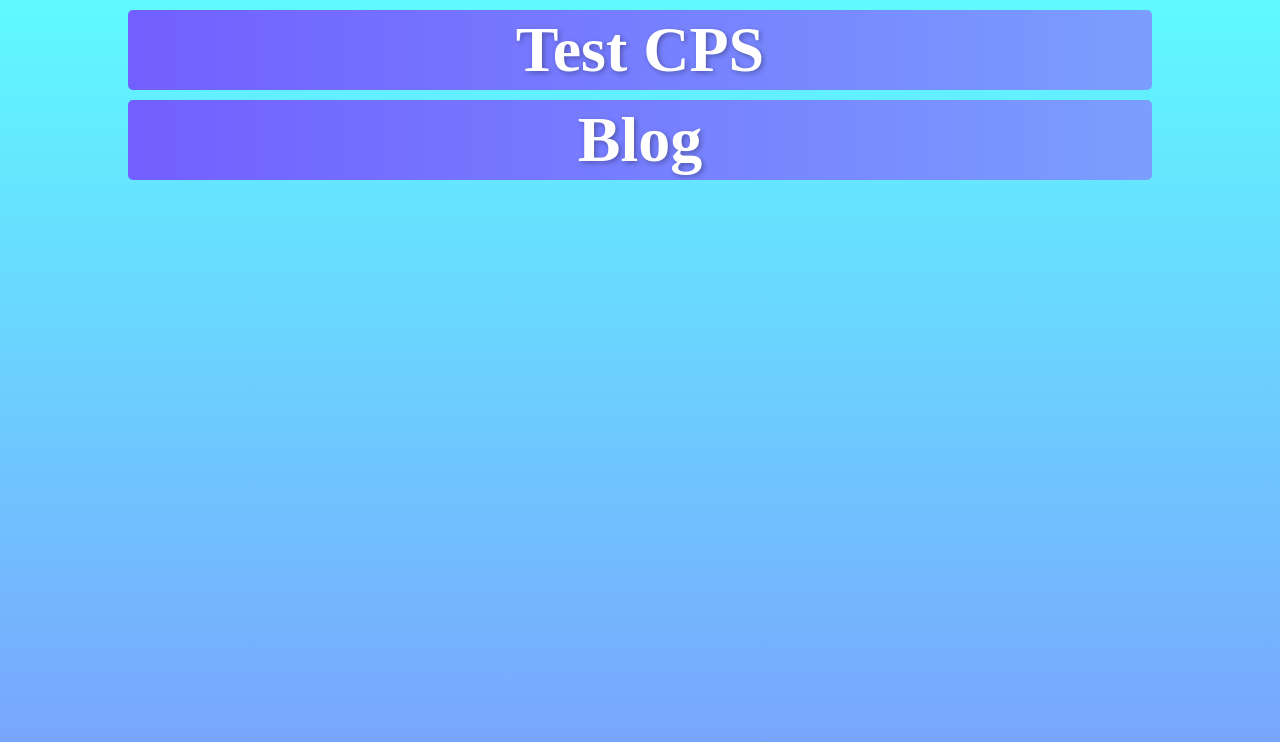
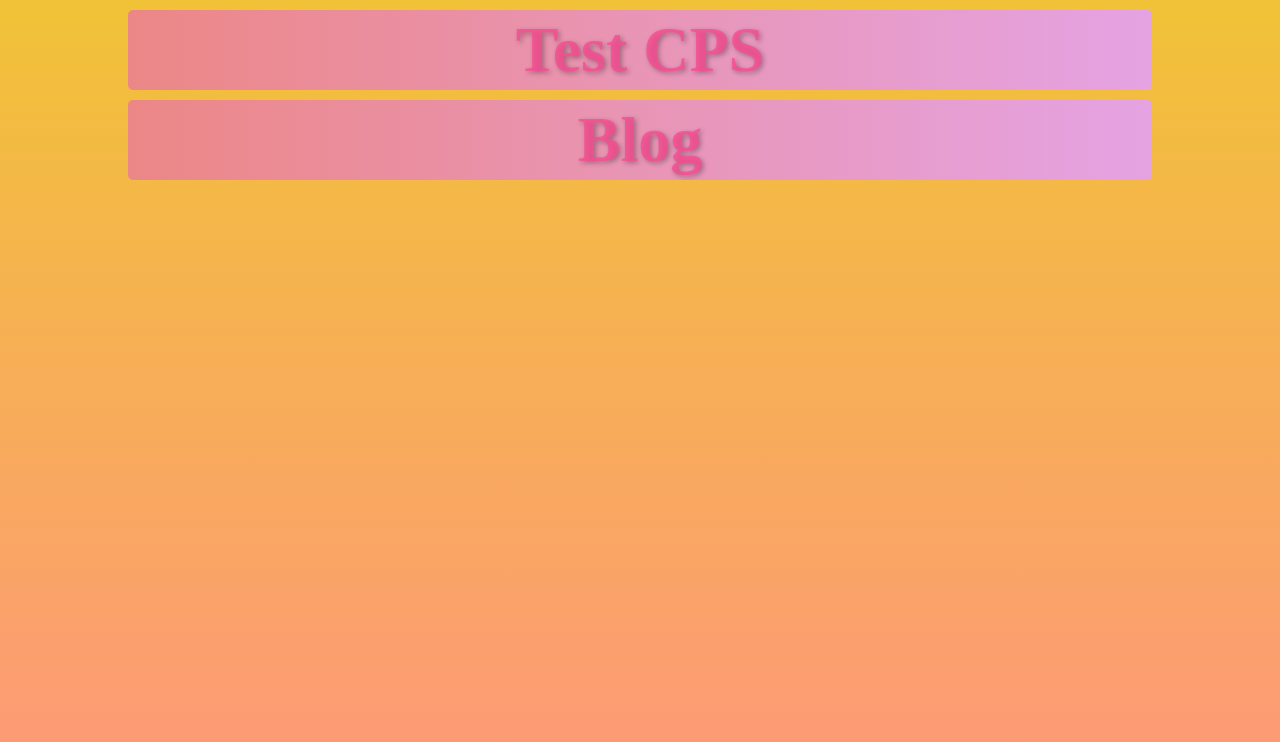
Before and after one commit to LeonY34/LeonY34.github.io, a plain HTML site: page index.html in a window 1280 px wide. Drawn offline with Linux system fonts and the light colour scheme.

Commit message:
change color

```diff
--- a/index.html
+++ b/index.html
@@ -19,7 +19,7 @@
         .Button {
             font-family: 'Times New Roman', Times, serif; /* 设置字体为 Times New Roman */
             font-weight: bold; /* 设置字体为粗体 */
-            color: rgba(255, 126, 95, 0.8); /* 设置字体颜色并调整透明度 */
+            color: rgba(248, 76, 145, 0.8); /* 设置字体颜色并调整透明度 */
             text-shadow: 2px 2px 5px rgba(0, 0, 0, 0.3); /* 添加阴影效果 */
             display: block; /* 使按钮成为块级元素 */
             margin: 0 auto; /* 水平居中 */
@@ -27,7 +27,7 @@
             width: 80%; /* 按钮宽度占页面宽度的 80% */
             height: 10%; /* 固定高度 */
             background-color: blue;
-            color: white; /* 字体颜色 */
+            /*color: white; /* 字体颜色 */
             border: none; /* 移除边框 */
             font-size: 5vw; /* 使用视窗宽度（vw）来自动调整字体大小 */
             display: flex; /* 使用 flexbox 布局 */
@@ -36,7 +36,7 @@
             text-align: center; /* 确保文本居中 */
             border-radius: 5px; /* 可选，圆角 */
             cursor: pointer; /* 鼠标悬停时变为指针 */
-            background-image: linear-gradient(to right, #725fff, #7b9efe);
+            background-image: linear-gradient(to right, #ec8787, #e5a3e3);
         }
 
         /* 可选：鼠标悬停效果
@@ -50,7 +50,7 @@
         }
 
         body {
-            background-image: linear-gradient(to bottom, #5ffaff, #7b9efe); /* 从上到下的渐变 */
+            background-image: linear-gradient(to bottom, #f1c237, #fe977b); /* 从上到下的渐变 */
             height: 100vh; /* 确保背景覆盖整个页面高度 */
             margin: 0; /* 移除默认的页面间距 */
         }
```
